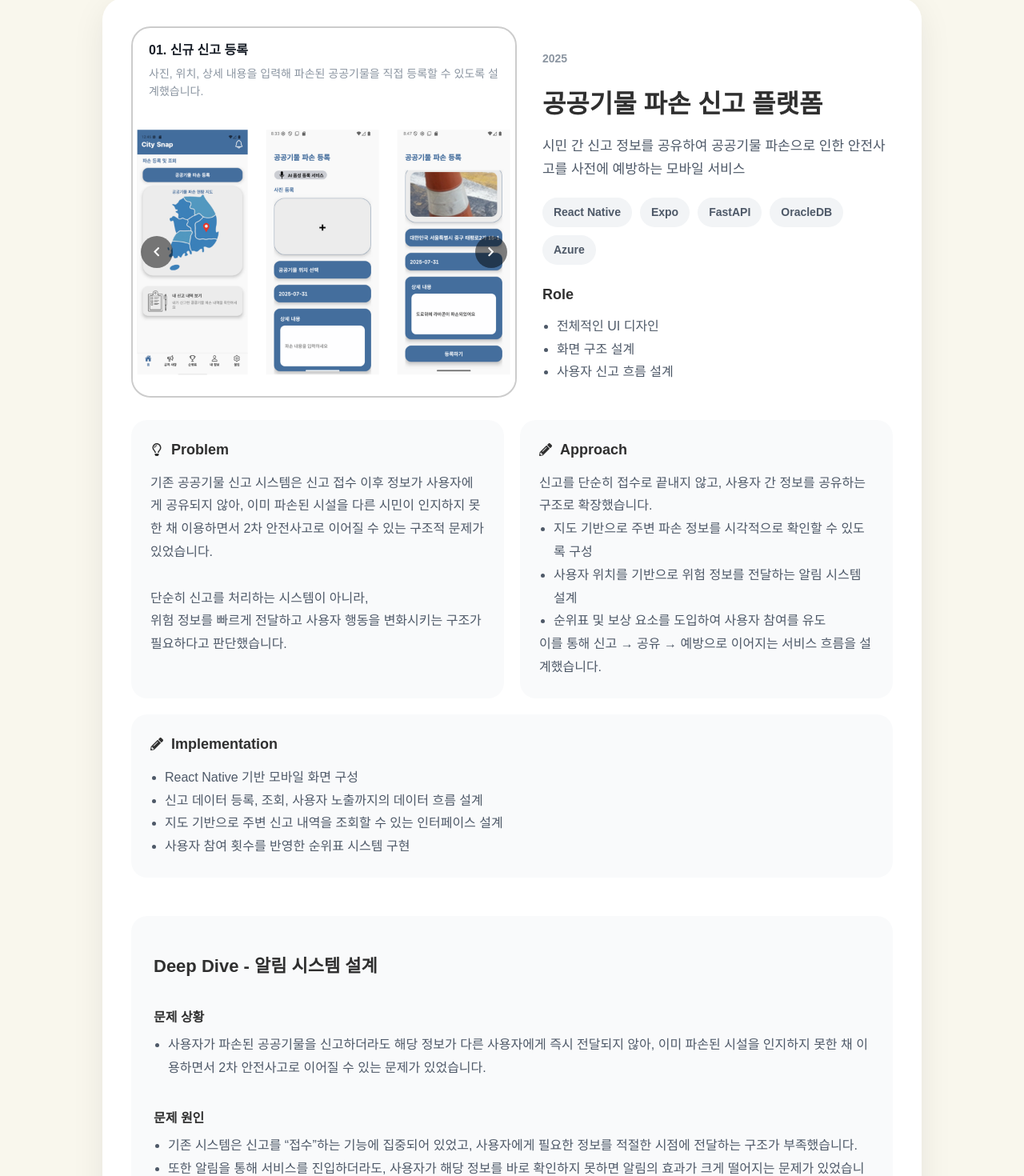
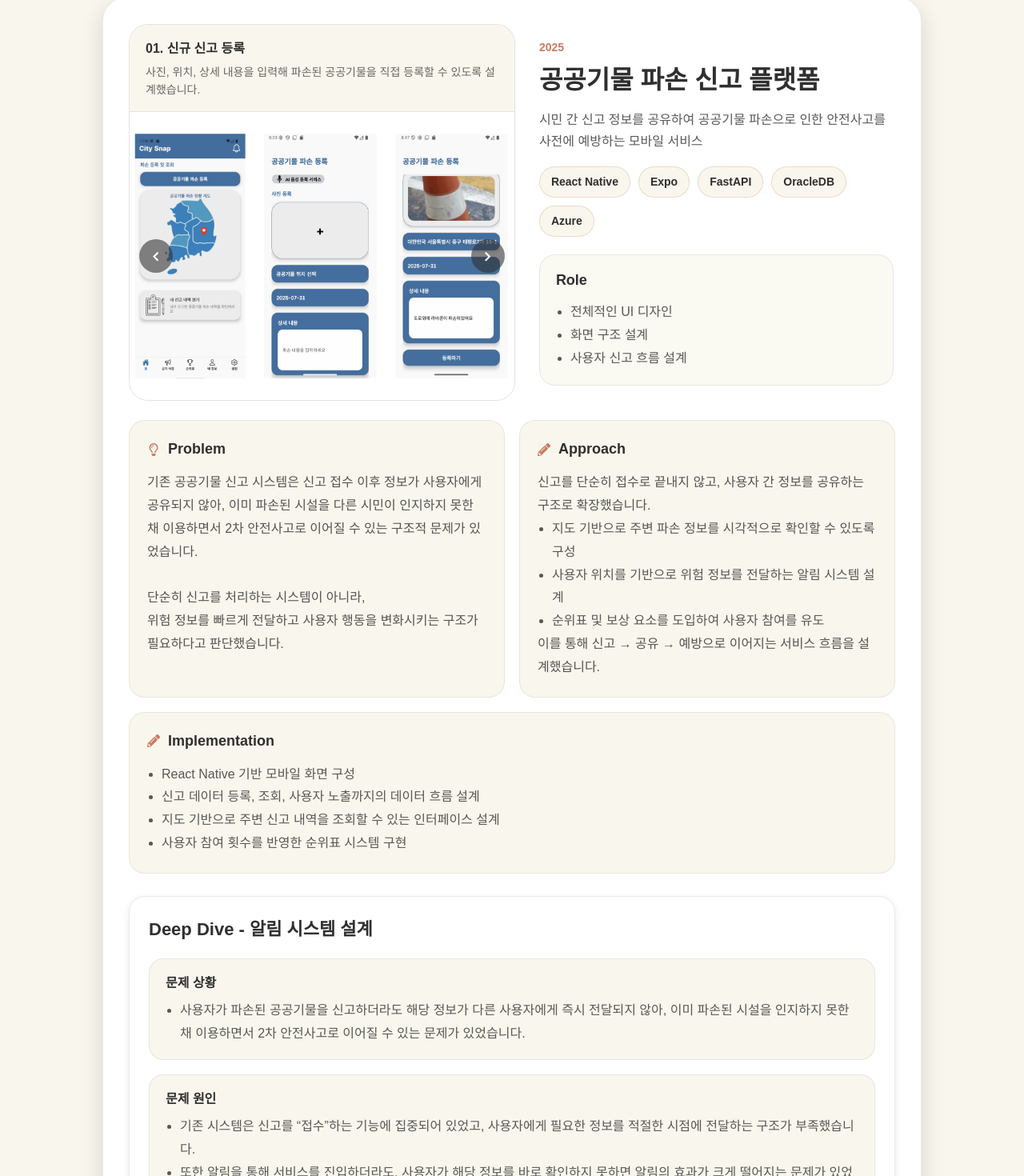
Before and after one commit to MoonBW0929/Portfolio_toss, a React (Vite) app: page / in a window 1280 px wide. Shown: the part 2310-3780 px from the top of the page at 80% size. Built offline with nearby package versions, Linux system fonts and the light colour scheme; a web font is replaced by a local one.

Commit message:
style: 현재 테마와 맞는 색상으로 변경

```diff
--- a/src/pages/Projects.jsx
+++ b/src/pages/Projects.jsx
@@ -133,18 +133,17 @@ const projects = [
       [
         '센서 식별 번호와 검사 데이터를 매칭하여 저장',
         '출하 전 불량 여부를 확인할 수 있는 검사 기능 구성',
-        '작업자가 필요한 정보를 빠르게 확인할 수 있도록 UI 단순화'
+        '작업자가 출하 시 필요한 정보를 빠르게 확인할 수 있도록 UI 단순화'
       ]
     ],
     implementation: [
       '센서 데이터 추적 구조 설계',
-      '다수 센서 정보 동시 확인 UI 구현',
       '직관적인 상태 표현 방식 적용',
     ],
     result: [
       '센서의 생산 및 검사 이력을 추적할 수 있는 구조를 구축함으로써,',
       '문제 발생 시 원인 파악이 가능해졌으며 데이터 기반으로 품질을 관리할 수 있는 환경을 만들었습니다.\n',
-      '또한 다수의 센서 정보를 직관적으로 확인할 수 있도록 UI를 개선하여 작업자의 판단 속도와 정확도를 향상시킬 수 있었습니다.'
+      '또한 센서 데이터를 직관적으로 확인할 수 있도록 UI를 개선하여 작업자의 판단 속도와 정확도를 향상시킬 수 있었습니다.'
     ].join('\n'),
     learned: [
       'UI는 단순히 데이터를 보여주는 것이 아니라,',
@@ -363,7 +362,7 @@ function ProjectSection({ project }) {
 export default function Projects() {
   return (
     <section id="projects" className="section">
-      <div className="container">
+      <div className="container contentInner">
 
         <div className="sectionTitleBox">
           <h1 className='sectionTitle'>Selected Projects</h1>
--- a/src/styles/projects_styles.css
+++ b/src/styles/projects_styles.css
@@ -1,52 +1,68 @@
-/*-------------------------------------------Experience section styles-------------------------------------------*/
-.experience-page {
-  width: 100%;
-  padding: 80px 0;
-}
-
-.page-eyebrow {
-  font-size: 14px;
-  font-weight: 700;
-  color: #3182f6;
-  margin-bottom: 12px;
-}
-
 .project-list {
   display: flex;
   flex-direction: column;
-
   margin-top: 24px;
-  gap: 72px;
-
-  margin-bottom: 100px;
+  gap: 56px;
 }
 
 .project-section {
-  padding: 36px;
+  padding: 32px;
   border-radius: 28px;
   background: #ffffff;
-  box-shadow: 0 12px 40px rgba(15, 23, 42, 0.08);
+  box-shadow: 0 10px 28px rgba(0, 0, 0, 0.14);
+  border: 1px solid rgba(127, 127, 127, 0.16);
 }
 
 .project-hero {
   display: grid;
-  grid-template-columns: 1.1fr 1fr;
-  gap: 32px;
-  align-items: center;
-  margin-bottom: 28px;
+  grid-template-columns: 1.08fr 1fr;
+  gap: 28px;
+  align-items: stretch;
+  margin-bottom: 24px;
 }
 
 .project-image-total-box{
-  border: 2px solid rgba(0, 0, 0, 0.2);
+  display: flex;
+  flex-direction: column;
+  overflow: hidden;
+  border: 1px solid rgba(127, 127, 127, 0.22);
   border-radius: 24px;
+  background-color: #fff;
+  box-shadow: inset 0 0 0 1px rgba(255,255,255,0.2);
+}
+
+.project-image-caption-box {
+  display: flex;
+  flex-direction: column;
+  justify-content: flex-start;
+  gap: 6px;
+  padding: 18px 20px 16px;
+  min-height: 104px;
+  background-color: #f9f7ed;
+  border-bottom: 1px solid rgba(127, 127, 127, 0.16);
+}
+
+.project-image-caption-title {
+  font-size: 16px;
+  font-weight: 700;
+  color: #2f2f2f;
+  margin: 0;
+}
+
+.project-image-caption-text {
+  font-size: 14px;
+  line-height: 1.6;
+  color: rgba(47, 47, 47, 0.72);
+  margin: 0;
 }
 
 .project-image-box {
   width: 100%;
   height: 45vh;
-  border-radius: 24px;
+  min-height: 300px;
+  position: relative;
   overflow: hidden;
-  position: relative;
+  background-color: #f9f7ed;
 }
 
 .project-image {
@@ -56,61 +72,38 @@
   object-fit: cover;
 }
 
-.project-image-caption-box {
-  display: flex;
-  flex-direction: column;
-  justify-content: start;
-
-  padding: 0 20px;
-  min-height: 100px;
-}
-
-.project-image-caption-title {
-  font-size: 16px;
-  font-weight: 700;
-  color: #191f28;
-  margin-bottom: 6px;
-}
-
-.project-image-caption-text {
-  font-size: 14px;
-  line-height: 1.6;
-  color: #8b95a1;
-  margin: 0;
-}
-
 .carousel-button {
   position: absolute;
   top: 50%;
   transform: translateY(-50%);
-  background: rgba(0, 0, 0, 0.5);
+  background: rgba(47, 47, 47, 0.58);
   color: white;
   border: none;
   border-radius: 50%;
-  width: 40px;
-  height: 40px;
+  width: 42px;
+  height: 42px;
   display: flex;
   align-items: center;
   justify-content: center;
   cursor: pointer;
-  transition: background 0.3s;
+  transition: background 0.2s ease, transform 0.2s ease;
 }
 
 .carousel-button:hover {
-  background: rgba(0, 0, 0, 0.7);
+  background: rgba(47, 47, 47, 0.78);
 }
 
 .carousel-button.prev {
-  left: 10px;
+  left: 12px;
 }
 
 .carousel-button.next {
-  right: 10px;
+  right: 12px;
 }
 
 .carousel-indicators {
   position: absolute;
-  bottom: 10px;
+  bottom: 14px;
   left: 50%;
   transform: translateX(-50%);
   display: flex;
@@ -121,87 +114,100 @@
   width: 10px;
   height: 10px;
   border-radius: 50%;
-  background: rgba(255, 255, 255, 0.5);
+  background: rgba(255, 255, 255, 0.55);
   cursor: pointer;
-  transition: background 0.3s;
+  transition: background 0.2s ease, transform 0.2s ease;
 }
 
 .indicator.active {
-  background: white;
+  background: #ffffff;
+  transform: scale(1.08);
+}
+
+.project-summary-box {
+  display: flex;
+  flex-direction: column;
+  justify-content: center;
+  padding: 4px 2px;
 }
 
 .project-period {
   font-size: 14px;
   font-weight: 700;
-  color: #8b95a1;
-  margin-bottom: 10px;
+  color: #c97b63;
+  margin: 0 0 10px;
 }
 
 .project-title {
-  font-size: 32px;
+  font-size: clamp(26px, 3vw, 32px);
   font-weight: 800;
   line-height: 1.3;
-  margin-bottom: 14px;
+  margin: 0 0 14px;
+  color: #2f2f2f;
 }
 
 .project-one-liner {
-  font-size: 17px;
+  font-size: 16px;
   line-height: 1.7;
-  color: #4e5968;
-  margin-bottom: 20px;
+  color: rgba(47, 47, 47, 0.8);
+  margin: 0 0 18px;
 }
 
 .project-tech-list {
   display: flex;
   flex-wrap: wrap;
   gap: 10px;
-  margin-bottom: 24px;
+  margin-bottom: 22px;
 }
 
 .project-tech-tag {
   padding: 8px 14px;
   border-radius: 999px;
-  background: #f2f4f6;
+  background: #f9f7ed;
+  border: 1px solid rgba(201, 123, 99, 0.24);
   font-size: 14px;
   font-weight: 600;
-  color: #4e5968;
+  color: #2f2f2f;
+}
+
+.project-role-box {
+  padding: 18px 20px;
+  border-radius: 20px;
+  background: rgba(249, 247, 237, 0.72);
+  border: 1px solid rgba(127, 127, 127, 0.14);
 }
 
 .project-role-box h3 {
   font-size: 18px;
-  margin-bottom: 12px;
+  margin: 0 0 12px;
+  color: #2f2f2f;
 }
 
 .project-role-box ul,
-.project-detail-card ul {
+.project-detail-card ul,
+.deepdive-section ul {
   padding-left: 18px;
   margin: 0;
 }
 
 .project-role-box li,
-.project-detail-card li {
+.project-detail-card li,
+.deepdive-section li {
   line-height: 1.8;
-  color: #4e5968;
+  color: rgba(47, 47, 47, 0.8);
 }
 
 .project-detail-grid {
   display: grid;
   grid-template-columns: repeat(2, minmax(0, 1fr));
-  gap: 20px;
+  gap: 18px;
 }
 
 .project-detail-card {
-  padding: 24px;
+  padding: 22px;
   border-radius: 20px;
-  background: #f9fafb;
-}
-
-.project-result-card {
-  margin-top: 28px;
-  padding: 24px;
-  border-radius: 20px;
-  background: #ffffff;
-  border: 1px solid #e5e8eb;
+  background: #f9f7ed;
+  border: 1px solid rgba(127, 127, 127, 0.14);
 }
 
 .project-detail-card-wide {
@@ -213,17 +219,62 @@
   align-items: center;
   gap: 10px;
   margin-bottom: 14px;
+  color: #c97b63;
 }
 
 .project-detail-title h3 {
   font-size: 18px;
   margin: 0;
+  color: #2f2f2f;
 }
 
 .project-detail-card p {
   margin: 0;
   line-height: 1.8;
-  color: #4e5968;
+  color: rgba(47, 47, 47, 0.82);
+}
+
+.project-deepdive {
+  margin-top: 28px;
+  padding: 24px;
+  border-radius: 20px;
+  background: #ffffff;
+  border: 1px solid rgba(127, 127, 127, 0.16);
+  box-shadow: 0 4px 12px rgba(0, 0, 0, 0.08);
+}
+
+.deepdive-title {
+  font-size: 22px;
+  font-weight: 800;
+  margin: 0 0 20px;
+  color: #2f2f2f;
+}
+
+.deepdive-content {
+  display: flex;
+  flex-direction: column;
+  gap: 18px;
+}
+
+.deepdive-section {
+  padding: 18px 20px;
+  border-radius: 18px;
+  background: #f9f7ed;
+  border: 1px solid rgba(127, 127, 127, 0.14);
+}
+
+.deepdive-subtitle {
+  font-size: 16px;
+  font-weight: 700;
+  margin: 0 0 8px;
+  color: #2f2f2f;
+}
+
+.project-result-card,
+.project-learned-card {
+  margin-top: 24px;
+  background: #ffffff;
+  border: 1px solid rgba(127, 127, 127, 0.16);
 }
 
 .project-link-row {
@@ -239,61 +290,29 @@
   gap: 8px;
   padding: 12px 16px;
   border-radius: 14px;
-  background: #3182f6;
+  background: #2f2f2f;
   color: #ffffff;
   text-decoration: none;
   font-weight: 700;
-  transition: transform 0.2s ease, opacity 0.2s ease;
+  transition: transform 0.2s ease, opacity 0.2s ease, background-color 0.2s ease;
 }
 
 .project-link-button:hover {
   transform: translateY(-2px);
-  opacity: 0.92;
+  opacity: 0.94;
+  background: #1f1f1f;
 }
 
 .project-link-button.secondary {
-  background: #e8f3ff;
-  color: #3182f6;
-}
-
-.project-deepdive {
-  margin-top: 48px;
-  padding: 28px;
-  border-radius: 20px;
-  background: #f9fafb;
-}
-
-.deepdive-title {
-  font-size: 22px;
-  font-weight: 800;
-  margin-bottom: 20px;
-}
-
-.deepdive-content {
-  display: flex;
-  flex-direction: column;
-  gap: 20px;
-}
-
-.deepdive-subtitle {
-  font-size: 16px;
-  font-weight: 700;
-  margin-bottom: 8px;
-}
-
-.deepdive-section ul {
-  padding-left: 18px;
-  margin: 0;
-}
-
-.deepdive-section li {
-  line-height: 1.8;
-  color: #4e5968;
+  background: #f9f7ed;
+  color: #2f2f2f;
+  border: 1px solid rgba(127, 127, 127, 0.18);
 }
 
 @media (max-width: 960px) {
   .project-hero {
     grid-template-columns: 1fr;
+    gap: 20px;
   }
 
   .project-detail-grid {
@@ -311,4 +330,63 @@
   .project-title {
     font-size: 26px;
   }
+
+  .project-image-box {
+    height: 38vh;
+    min-height: 260px;
+  }
 }
+
+@media (max-width: 768px) {
+  .project-list {
+    gap: 40px;
+    margin-bottom: 80px;
+  }
+
+  .project-image-caption-box,
+  .project-role-box,
+  .project-detail-card,
+  .project-deepdive,
+  .deepdive-section {
+    padding: 18px;
+  }
+}
+
+@media (max-width: 480px) {
+  .project-section {
+    padding: 18px;
+    border-radius: 22px;
+  }
+
+  .project-image-total-box {
+    border-radius: 18px;
+  }
+
+  .project-image-box {
+    min-height: 220px;
+    height: 32vh;
+  }
+
+  .project-title {
+    font-size: 22px;
+  }
+
+  .project-one-liner {
+    font-size: 15px;
+  }
+
+  .project-tech-tag {
+    font-size: 13px;
+    padding: 7px 12px;
+  }
+
+  .carousel-button {
+    width: 36px;
+    height: 36px;
+  }
+
+  .project-link-button {
+    width: 100%;
+    justify-content: center;
+  }
+}
```
